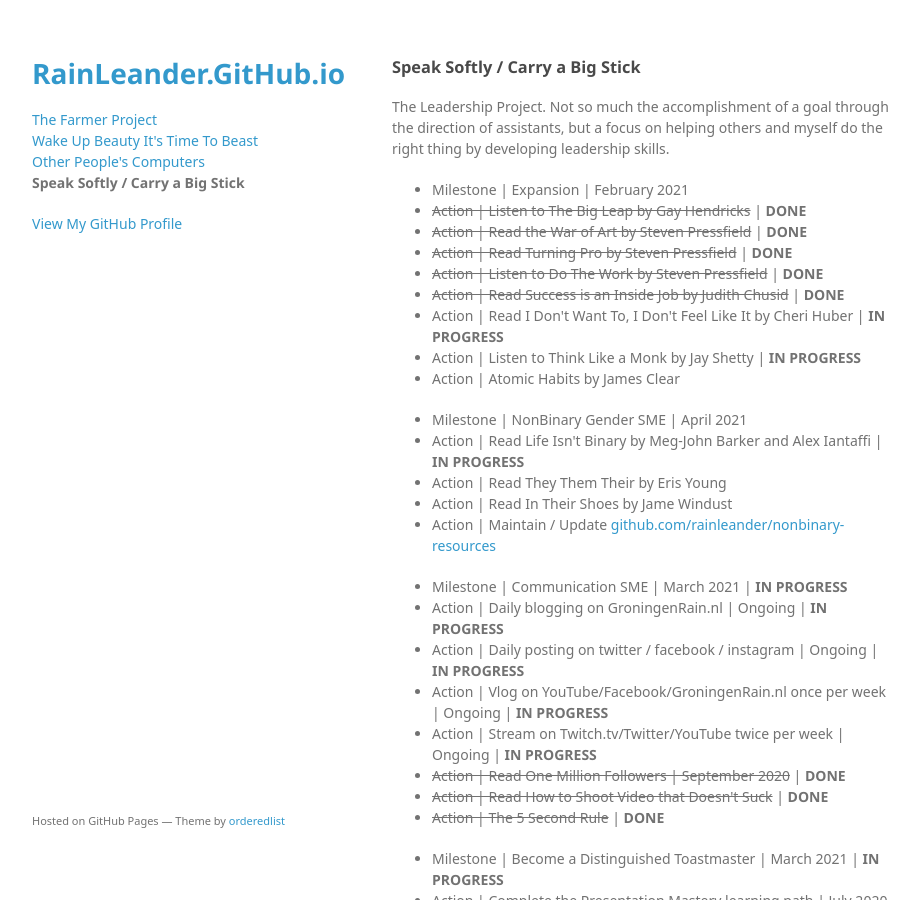
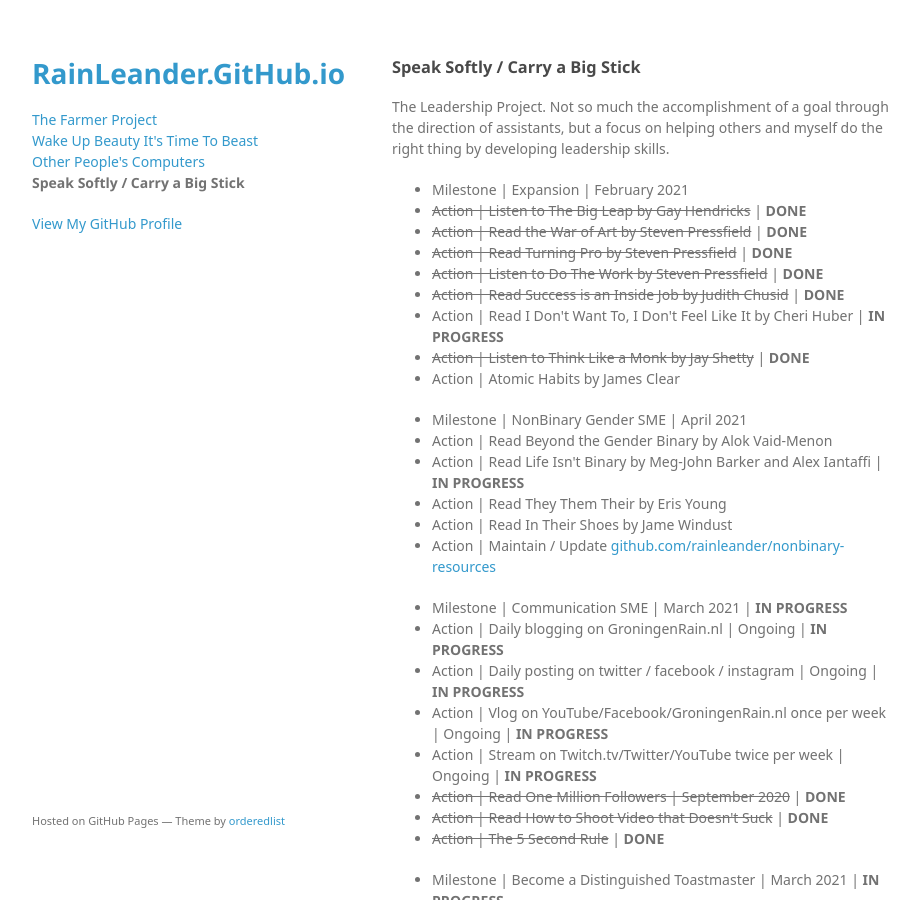
Before and after one commit to rainleander/rainleander.github.io, a Jekyll site: the page speak-softly.html, which Jekyll copies as it is, in a window 1280 px wide and 900 px high. Shown: the whole window, without its empty margins (178-1097 px from the left). Built offline with Jekyll 4.4.1, drawn with Linux system fonts in a browser that asks for light colours; some web fonts are replaced.

Commit message:
Update speak-softly.html

```diff
--- a/speak-softly.html
+++ b/speak-softly.html
@@ -37,10 +37,11 @@
         <li><del>Action | Listen to Do The Work by Steven Pressfield</del> | <b>DONE</b></li>
         <li><del>Action | Read Success is an Inside Job by Judith Chusid</del> | <b>DONE</b></li>
         <li>Action | Read I Don't Want To, I Don't Feel Like It by Cheri Huber | <b>IN PROGRESS</b></li>
-        <li>Action | Listen to Think Like a Monk by Jay Shetty | <b>IN PROGRESS</b></li>
+        <li><del>Action | Listen to Think Like a Monk by Jay Shetty</del> | <b>DONE</b></li>
         <li>Action | Atomic Habits by James Clear</li></ul>
 
         <ul><li>Milestone | NonBinary Gender SME | April 2021</li>
+          <li>Action | Read Beyond the Gender Binary by Alok Vaid-Menon</li>
           <li>Action | Read Life Isn't Binary by Meg-John Barker and Alex Iantaffi | <b>IN PROGRESS</b></li>
           <li>Action | Read They Them Their by Eris Young</li>
           <li>Action | Read In Their Shoes by Jame Windust</li>
```
